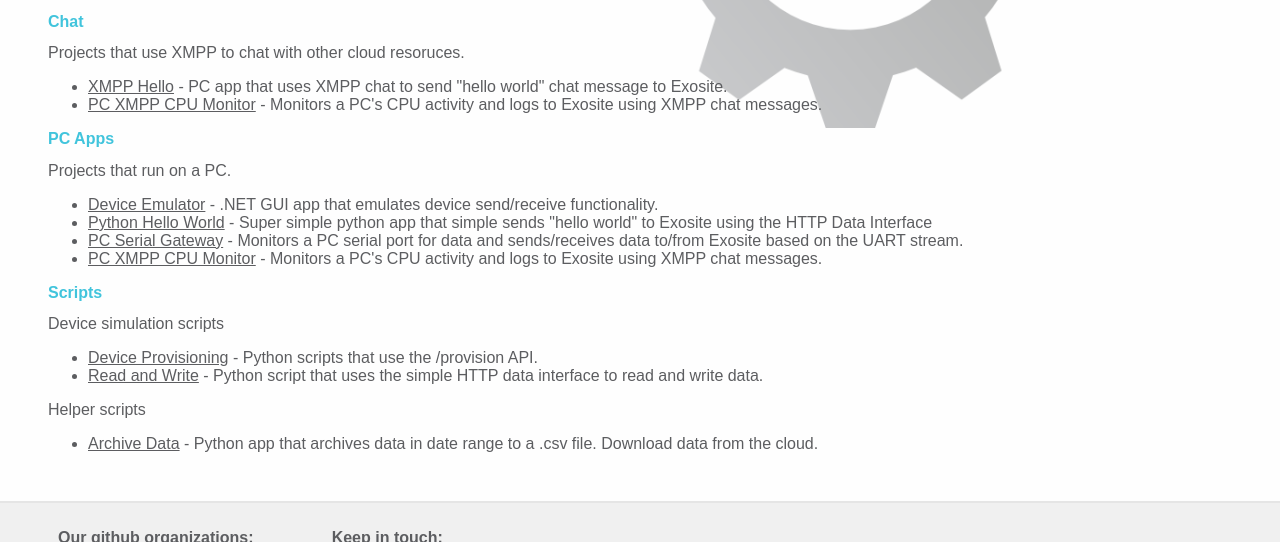
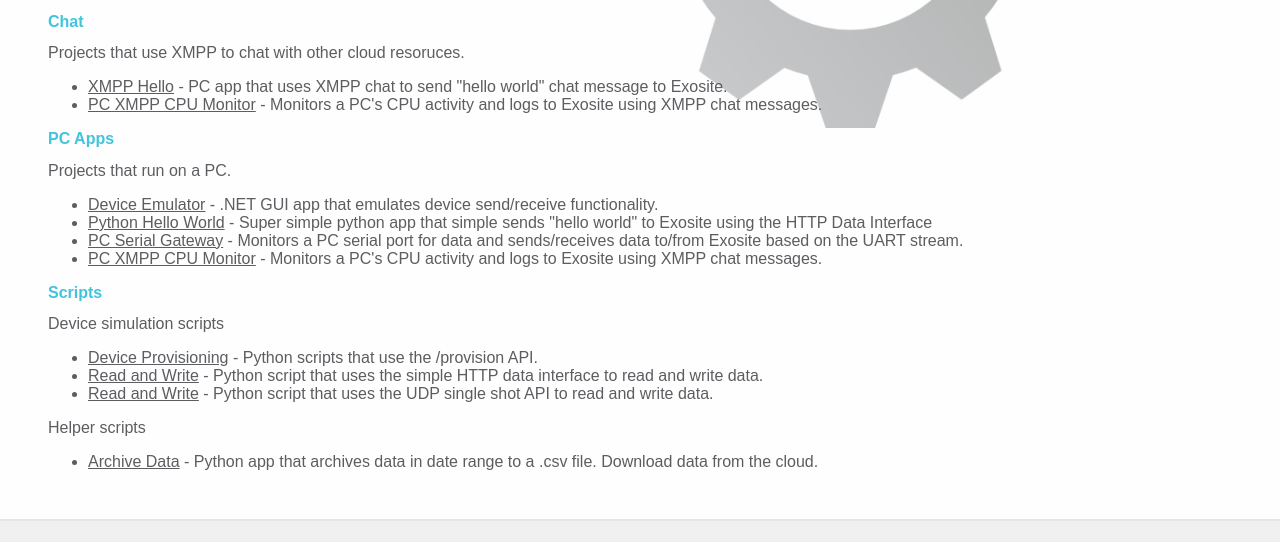
Before and after one commit to exosite-garage/exosite-garage.github.com, a plain HTML site: page index.html in a window 1280 px wide. Shown: the part 672-1214 px from the top of the page. Drawn offline with Linux system fonts and the light colour scheme.

Commit message:
add UDP single shot project

```diff
--- a/index.html
+++ b/index.html
@@ -77,6 +77,7 @@
     <ul>
       <li><a href="https://github.com/exosite-garage/device_provisioning_examples">Device Provisioning</a> - Python scripts that use the /provision API.</li>
       <li><a href="https://github.com/exosite-garage/python_helloworld">Read and Write</a> - Python script that uses the simple HTTP data interface to read and write data.</li>
+      <li><a href="https://github.com/exosite-garage/udp_single_shot">Read and Write</a> - Python script that uses the UDP single shot API to read and write data.</li>
     </ul>
     Helper scripts
     <ul>
```
